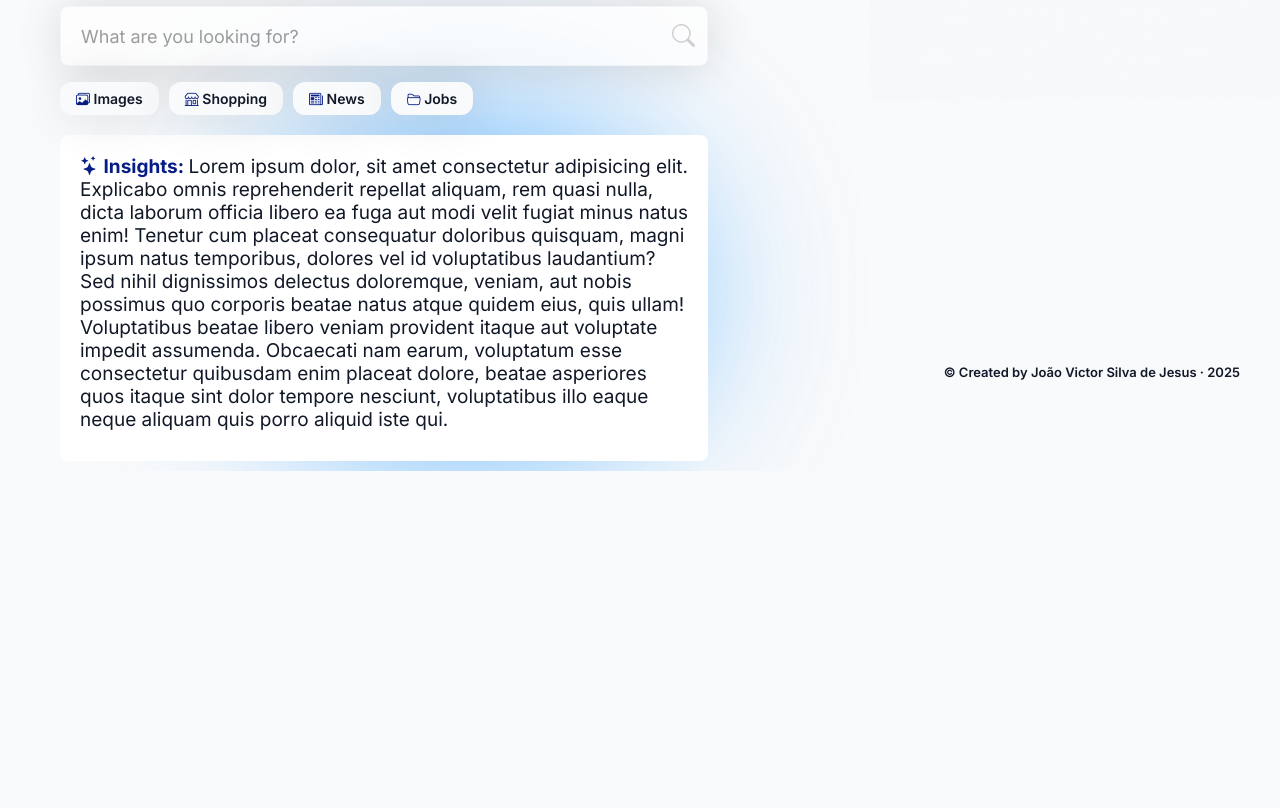
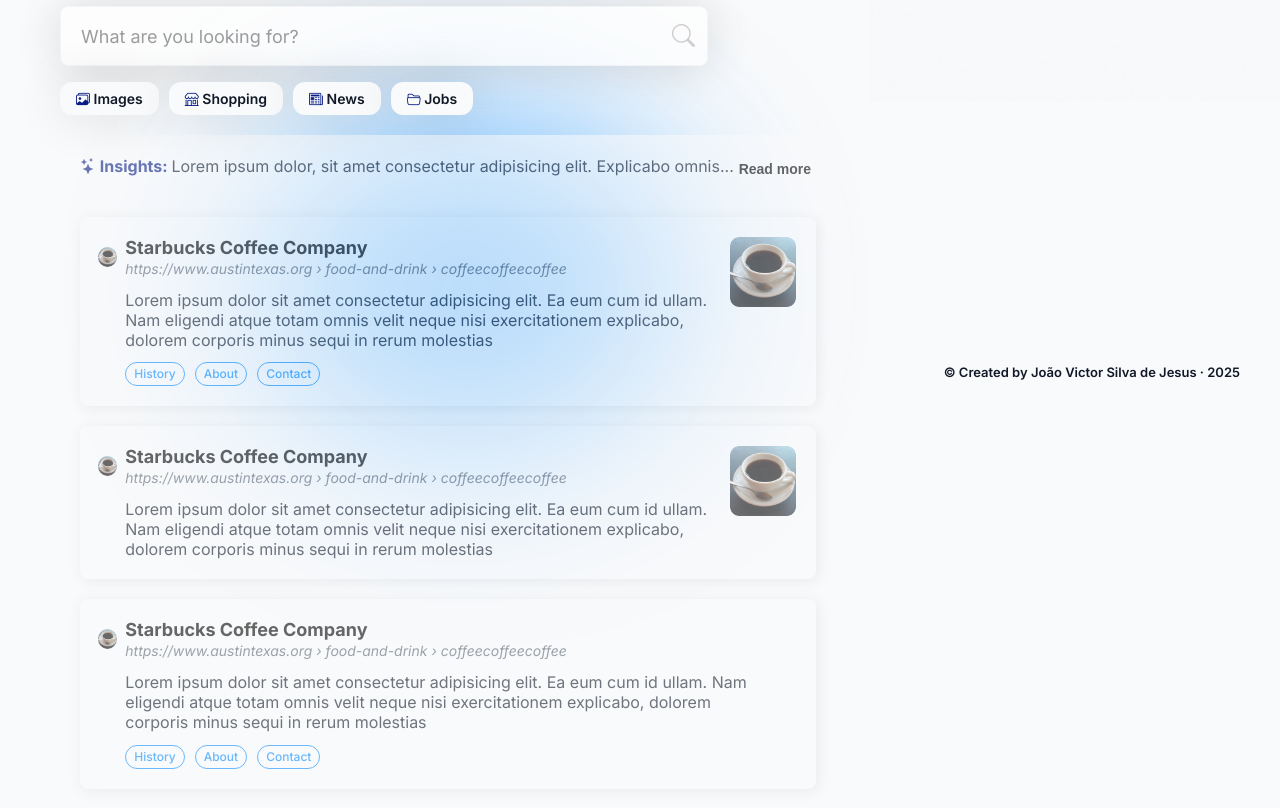
Before and after one commit to joaovsj/Personal-Browser, an Angular app: page / in a window 1280 px wide. Shown: the part 400-1208 px from the top of the page. Before the commit the page ends 871 px from the top, so only its background shows below. Built offline with nearby package versions, Linux system fonts and the light colour scheme.

Commit message:
:sparkles: feat: a lot of things done

```diff
--- a/src/SCSS/module/_badge.scss
+++ b/src/SCSS/module/_badge.scss
@@ -26,3 +26,25 @@
 
 
 }
+
+.badge--small{
+    padding: 0.3rem 0.6rem;
+    font-size: calc(8px + .3vmin);
+    border-radius: 8px;
+}
+
+.badge--outline{
+    font-size: calc(8px + .5vmin);
+    padding: 0.2rem .5rem;
+    border-radius: 12px;
+    font-weight: 500;
+    background-color: transparent;
+    color: var(--primary-color) !important;
+    border: 1px solid var(--primary-color);
+    cursor: pointer;
+
+    &:hover{
+        background-color: var(--primary-color);
+        color: #FFF !important;
+    }
+}
--- a/src/app/components/general/general.component.html
+++ b/src/app/components/general/general.component.html
@@ -3,13 +3,90 @@
         <div class="container__overview">
 
            <p><i class="bi bi-stars"></i><strong> Insights: </strong>
-            Lorem ipsum dolor, sit amet consectetur adipisicing elit. Explicabo omnis reprehenderit repellat aliquam, rem quasi nulla, dicta laborum officia libero ea fuga aut modi velit fugiat minus natus enim! Tenetur cum placeat consequatur doloribus quisquam, magni ipsum natus temporibus, dolores vel id voluptatibus laudantium? Sed nihil dignissimos delectus doloremque, veniam, aut nobis possimus quo corporis beatae natus atque quidem eius, quis ullam! Voluptatibus beatae libero veniam provident itaque aut voluptate impedit assumenda. Obcaecati nam earum, voluptatum esse consectetur quibusdam enim placeat dolore, beatae asperiores quos itaque sint dolor tempore nesciunt, voluptatibus illo eaque neque aliquam quis porro aliquid iste qui.
 
+                @if(!this.fullText){
+                    {{ text | readmore }}
+                } @else {
+                    {{ text}}
+
+                }
             </p>
+
+            <button (click)="toggleFullText()">
+                {{ this.fullText ? "Read less" : "Read more" }}
+            </button>
             <!-- IA insights -->
         </div>
         <div class="container__results">
             <!-- Results -->
+
+            <div class="result">
+                <div class="result__icon">
+                    <img src="assets/image.png" alt="" height="20px" width="20px">
+                </div>
+                <div class="result__info">
+                    <a href="">Starbucks Coffee Company</a>
+                    <span>https://www.austintexas.org &rsaquo; food-and-drink &rsaquo; coffeecoffeecoffee</span>
+                    <p>Lorem ipsum dolor sit amet consectetur adipisicing elit. Ea eum cum id ullam. Nam eligendi atque totam omnis velit neque nisi exercitationem explicabo, dolorem corporis minus sequi in rerum molestias </p>
+
+
+                    <div class="result__links">
+                        <span class="badge--outline"> History </span>
+                        <span class="badge--outline"> About </span>
+                        <span class="badge--outline"> Contact </span>
+                    </div>
+                </div>
+                <div class="result__image">
+                    <img src="assets/image.png" alt="">
+                </div>
+            </div>
+
+               <div class="result">
+                <div class="result__icon">
+                    <img src="assets/image.png" alt="" height="20px" width="20px">
+                </div>
+                <div class="result__info">
+                    <a href="">Starbucks Coffee Company</a>
+                    <span>https://www.austintexas.org &rsaquo; food-and-drink &rsaquo; coffeecoffeecoffee</span>
+                    <p>Lorem ipsum dolor sit amet consectetur adipisicing elit. Ea eum cum id ullam. Nam eligendi atque totam omnis velit neque nisi exercitationem explicabo, dolorem corporis minus sequi in rerum molestias </p>
+
+<!--
+                    <div class="result__links">
+                        <span class="badge--outline"> History </span>
+                        <span class="badge--outline"> About </span>
+                        <span class="badge--outline"> Contact </span>
+                    </div> -->
+                </div>
+                <div class="result__image">
+                    <img src="assets/image.png" alt="">
+                </div>
+            </div>
+
+
+               <div class="result">
+                <div class="result__icon">
+                    <img src="assets/image.png" alt="" height="20px" width="20px">
+                </div>
+                <div class="result__info">
+                    <a href="">Starbucks Coffee Company</a>
+                    <span>https://www.austintexas.org &rsaquo; food-and-drink &rsaquo; coffeecoffeecoffee</span>
+                    <p>Lorem ipsum dolor sit amet consectetur adipisicing elit. Ea eum cum id ullam. Nam eligendi atque totam omnis velit neque nisi exercitationem explicabo, dolorem corporis minus sequi in rerum molestias </p>
+
+
+                    <div class="result__links">
+                        <span class="badge--outline"> History </span>
+                        <span class="badge--outline"> About </span>
+                        <span class="badge--outline"> Contact </span>
+                    </div>
+                </div>
+                <div class="result__image">
+                    <!-- <img src="assets/image.png" alt=""> -->
+                </div>
+            </div>
+
+
+
+
         </div>
         <div class="container__search">
             <!-- People also serch for -->
--- a/src/app/components/general/general.component.scss
+++ b/src/app/components/general/general.component.scss
@@ -1,27 +1,137 @@
 :host{
     section{
-        width: 60%;
+        width: 70%;
         height: min-content;
         padding: 10px 60px;
 
         .container{
             width: 100%;
             height: min-content;
-            background-color: #FFF;
+            background-color: var(--bg-color);
+            opacity: .59;
             border-radius: 8px;
             padding: 20px;
+            color: var(--off-black);
 
             &__overview{
-                font-size: calc(15px + 0.5vmin);
+                position: relative;
+                font-size: calc(12px + 0.5vmin);
                 margin-bottom: 10px;
                 width: 100%;
                 height: min-content;
                 display: flex;
+                flex-direction: column;
+                transition: 4s;
 
-                &>p strong, i{
-                    color: var(--secondary-color);
+                &>p {
+                    line-height: 22px;
+                    transition: 4s;
+
+
+                    strong, i{
+                        color: var(--secondary-color);
+                    }
+
+                }
+
+                &>button{
+                    position: absolute;
+                    bottom: 0;
+                    font-size: calc(10px + 0.5vmin);
+                    align-self: end;
+                    background-color: transparent;
+                    border: none;
+                    font-weight: bold;
+                    padding: 0 5px;
+
+                    &:hover{
+                        cursor: pointer;
+                        color: var(--secondary-color);
+                    }
                 }
             }
+
+
+            .container__results{
+                margin-top: 5vh;
+                width: 100%;
+                display: flex;
+                flex-direction: column;
+                gap: 20px;
+                // padding: 20px;
+
+
+                .result{
+                    display: flex;
+                    padding: 20px 20px 20px 10px;
+                    border-radius: 8px;
+                    background-color: var(--bg-color);
+
+                    box-shadow: 2px 2px 14px rgba(0,0,0,0.1);
+
+
+                    .result__icon{
+                        width: 5%;
+                        display: flex;
+                        align-items: start;
+                        justify-content: center;
+                        // background-color: tomato;
+                        padding: 10px;
+
+                        img{
+                            border-radius: 50%;
+                        }
+                    }
+
+                    .result__info{
+
+                        a{
+                            display: block;
+                            text-decoration: none;
+                            font-size: calc(14px + 0.5vmin);
+                            font-weight: bold;
+                            color: #000;
+
+                            &:hover{
+                                color: var(--secondary-color);
+                            }
+                        }
+
+                        &>span{
+                            font-size: calc(10px + 0.5vmin);
+                            color: var(--dark-grey);
+                            opacity: .8;
+                            font-style: italic;
+                        }
+
+                        p{
+                            margin-top: 2%;
+                        }
+
+                        .result__links{
+                            margin-top: 2%;
+                            display: flex;
+                            gap: 10px;
+
+                        }
+                    }
+
+                    .result__image{
+                        position: relative;
+                        width: 10%;
+
+                        img{
+                            right: 0;
+                            border-radius: 8px;
+                            height: 100%;
+                            max-height: 70px;
+                            object-fit: cover;
+                        }
+                    }
+
+                }
+            }
+
         }
     }
 
--- a/src/app/components/general/general.component.ts
+++ b/src/app/components/general/general.component.ts
@@ -1,13 +1,24 @@
 import { CommonModule } from '@angular/common';
 import { Component } from '@angular/core';
+
+// Pipes
+import { ReadmorePipe } from '../../pipes/readmore.pipe';
 
 @Component({
   selector: 'app-general',
   standalone: true,
-  imports: [CommonModule],
+  imports: [CommonModule, ReadmorePipe],
   templateUrl: './general.component.html',
   styleUrl: './general.component.scss'
 })
 export class GeneralComponent {
 
+  public fullText: boolean = false;
+
+  public text = "Lorem ipsum dolor, sit amet consectetur adipisicing elit. Explicabo omnis reprehenderit repellat aliquam, rem quasi nulla, dicta laborum officia libero ea fuga aut modi velit fugiat minus natus enim! Tenetur cum placeat consequatur doloribus quisquam, magni ipsum natus temporibus, dolores vel id voluptatibus laudantium? Sed nihil dignissimos delectus doloremque, veniam, aut nobis possimus quo corporis beatae natus atque quidem eius, quis ullam! Voluptatibus beatae libero veniam provident itaque aut voluptate impedit assumenda. Obcaecati nam earum, voluptatum esse consectetur quibusdam enim placeat dolore, beatae asperiores quos itaque sint dolor tempore nesciunt, voluptatibus illo eaque neque aliquam quis porro aliquid iste qui.";
+
+
+  toggleFullText(){
+    this.fullText = !this.fullText;
+  }
 }
--- a/src/app/pipes/readmore.pipe.ts
+++ b/src/app/pipes/readmore.pipe.ts
@@ -6,7 +6,7 @@
 })
 export class ReadmorePipe implements PipeTransform {
 
-  transform(value: string, limit: number = 30): string {
+  transform(value: string, limit: number = 10): string {
 
     if(!value) return "";
 
```
Also changed, not shown: src/SCSS/base/_reset.scss (line endings or trailing spaces), src/assets/image.png (added).
